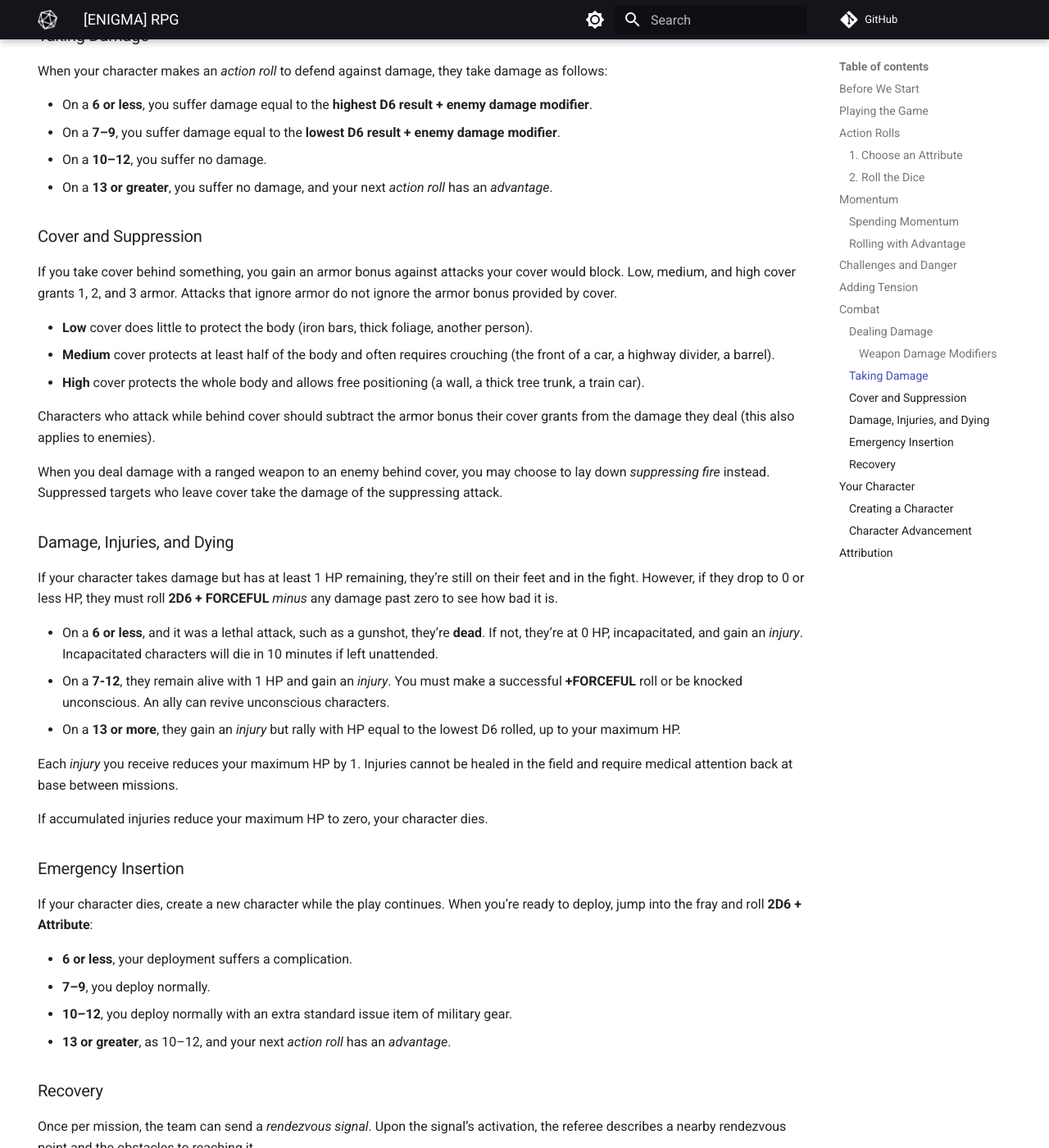
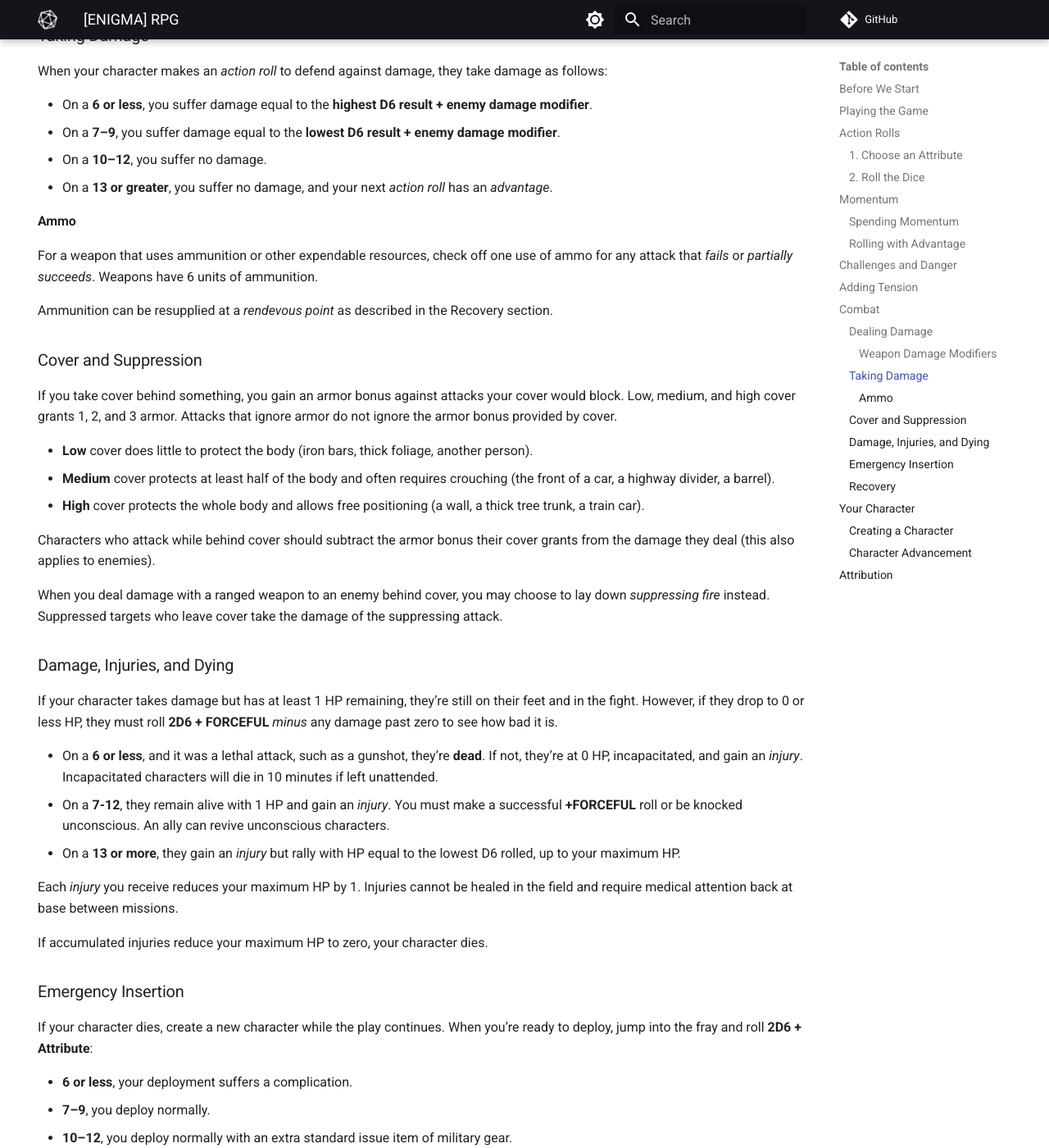
Before and after one commit to joemoose/psiops, an MkDocs documentation site: the page built from docs/index.md, in a window 1280 px wide and 1400 px high, scrolled down 3801 px. Shown: the whole window at 82% size. Built offline with MkDocs 1.6.1 and Material for MkDocs 9.7.7, drawn with Linux system fonts in a browser that asks for light colours; comment, search, counter and statistics services are not loaded; some of the changed text lies outside the part shown.

Commit message:
Update index.md

```diff
--- a/docs/index.md
+++ b/docs/index.md
@@ -135,6 +135,12 @@ When your character makes an *action roll* to defend against damage, they take d
 - On a **10–12**, you suffer no damage.
 - On a **13 or greater**, you suffer no damage, and your next *action roll* has an *advantage*.
 
+#### Ammo
+
+For a weapon that uses ammunition or other expendable resources, check off one use of ammo for any attack that *fails* or *partially succeeds*. Weapons have 6 units of ammunition.
+
+Ammunition can be resupplied at a *rendevous point* as described in the Recovery section.
+
 ### Cover and Suppression
 
 If you take cover behind something, you gain an armor bonus against attacks your cover would block. Low, medium, and high cover grants 1, 2, and 3 armor. Attacks that ignore armor do not ignore the armor bonus provided by cover.
@@ -175,7 +181,7 @@ Once per mission, the team can send a *rendezvous signal*. Upon the signal’s a
 Players are safe as long as they remain at the rendezvous point. Each player at the point chooses one of the following bonuses:
 
 - **REST**: Recover 1D6 HP.
-- **RESUPPLY**: Restock a limited-use item.
+- **RESUPPLY**: Restock ammo or a limited-use item.
 - **INTEL**: Receive one useful fact about the mission from the GM.
 
 ## Your Character
```
